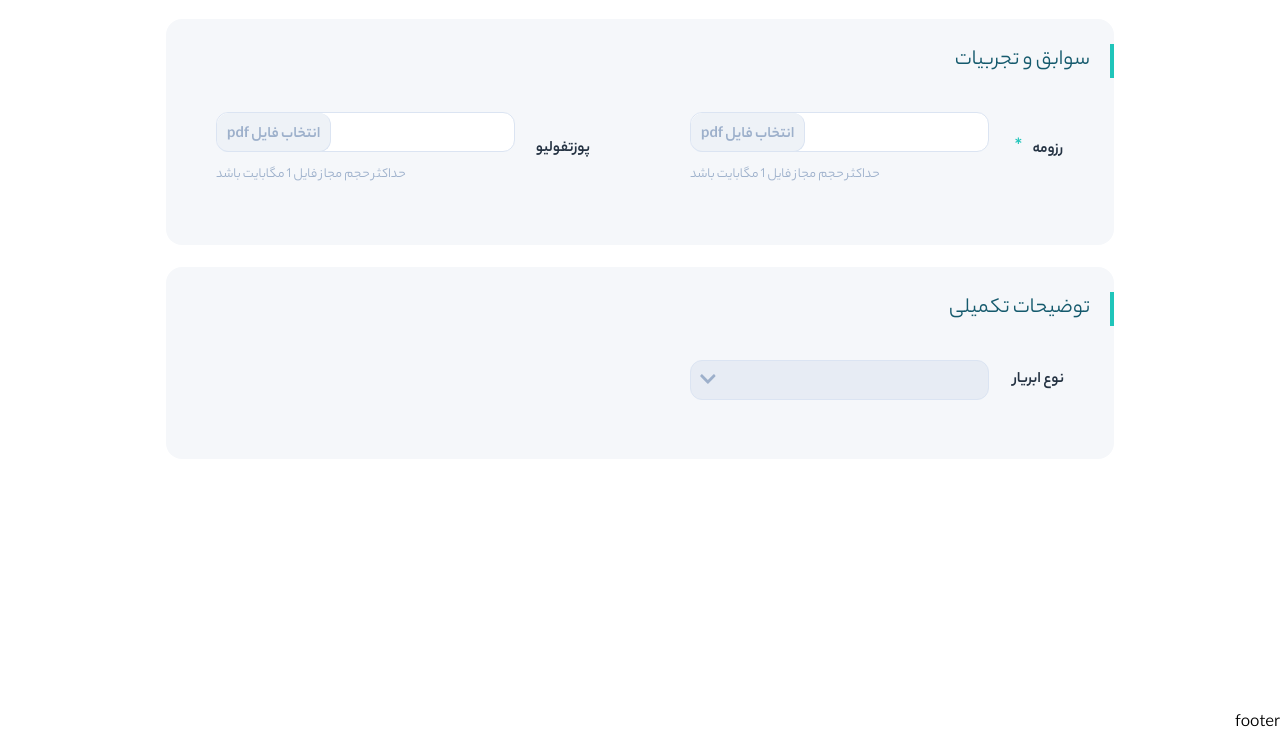
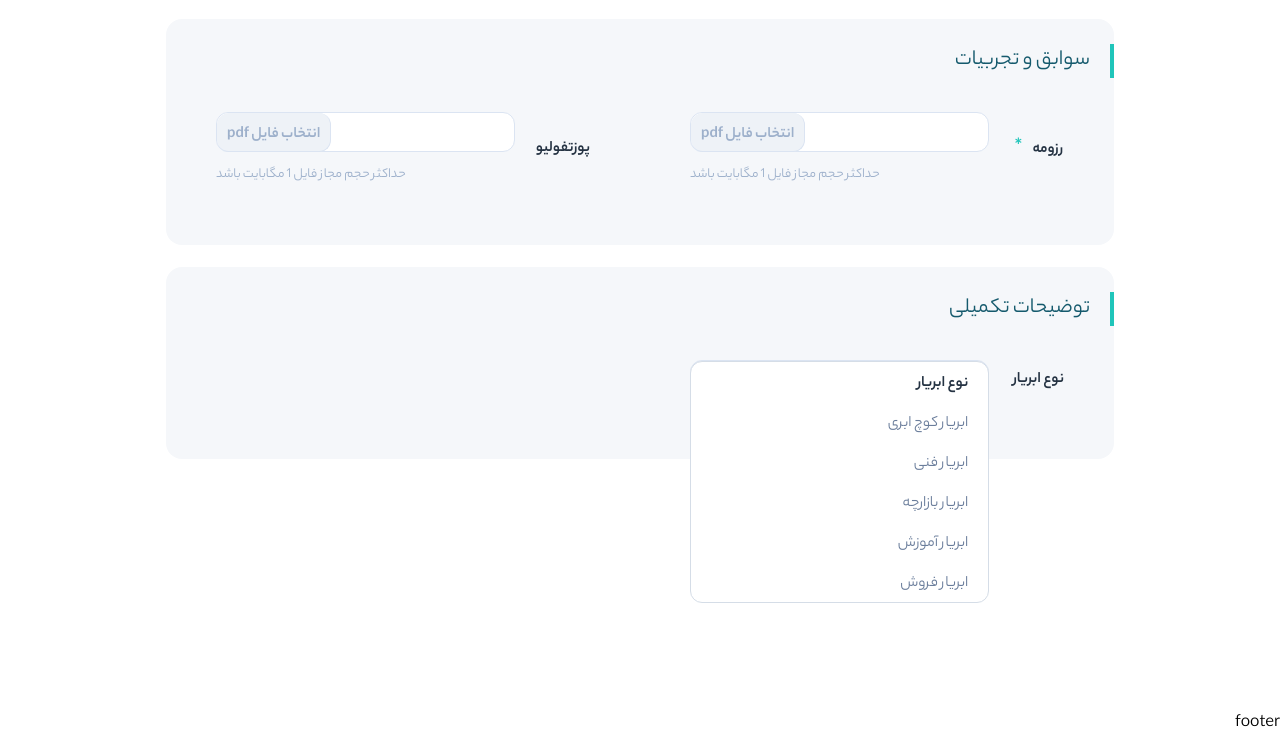
Before and after one commit to saeedegh/arvan-cloud-challenge, a website: page index.html in a window 1280 px wide. Shown: the part 3132-3870 px from the top of the page. Drawn offline with Linux system fonts and the light colour scheme.

Commit message:
updated select items styles

```diff
--- a/index.html
+++ b/index.html
@@ -373,6 +373,17 @@
 
                                         <input type="text" disabled class="form-select">
                                         <span class="icon"><i class="fa fa-chevron-down" aria-hidden="true"></i></span>
+                                        <div class="form-option-container">
+
+                                            <ul>
+                                                <li class="custom-title">نوع ابریار</li>
+                                                <li>ابریار کوچ ابری</li>
+                                                <li>ابریار فنی</li>
+                                                <li>ابریار بازارچه</li>
+                                                <li>ابریار آموزش</li>
+                                                <li>ابریار فروش</li>
+                                            </ul>
+                                        </div>
                                     </div>
                                 </div>
                             </div>
--- a/style/sass/_section_3.scss
+++ b/style/sass/_section_3.scss
@@ -155,12 +155,45 @@
           // }
           .icon {
             position: absolute;
-            top: 10px;
-            left: 10px;
+            top: 12px;
+            left: 18px;
+            color: #9db0cb;
+            font-size: 15px;
             color: $gray_lighten_6;
 
             &:hover {
               cursor: pointer;
+            }
+          }
+
+          .form-option-container {
+            position: absolute;
+            top: -1px;
+            left: 0;
+            margin-top: 2px;
+            width: 100%;
+            background-color: white;
+            border: 1px solid #d5dde7;
+            border-radius: 12px;
+
+            ul {
+              list-style: none;
+
+              li {
+                height: 40px;
+                padding: 10px 20px;
+                font-size: 16px;
+                border-radius: 12px;
+
+                &:not(:first-of-type) {
+                  color: $gray_darken_2;
+                  &:hover {
+                    cursor: pointer;
+                    background-color: #e9edf5;
+                    color: $primary_color;
+                  }
+                }
+              }
             }
           }
         }
```
Also changed, not shown: style/css/main.css.
